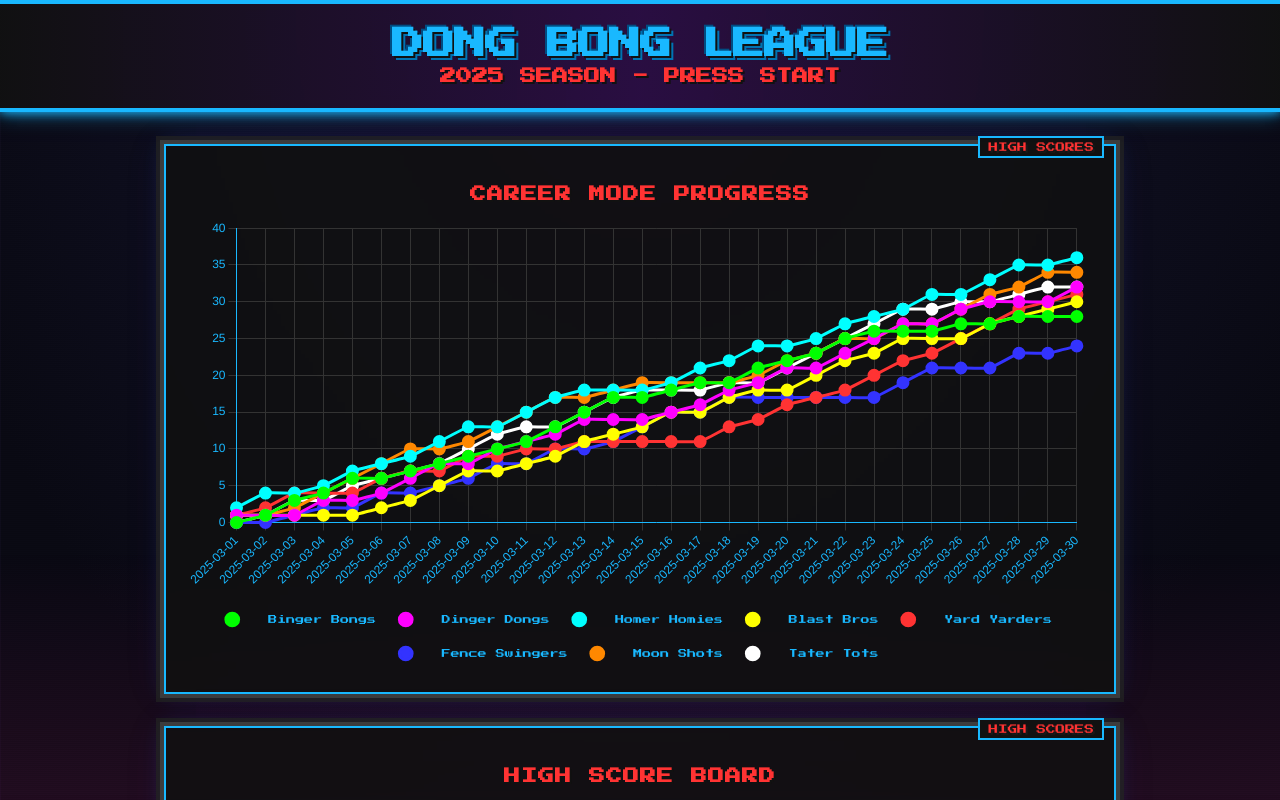
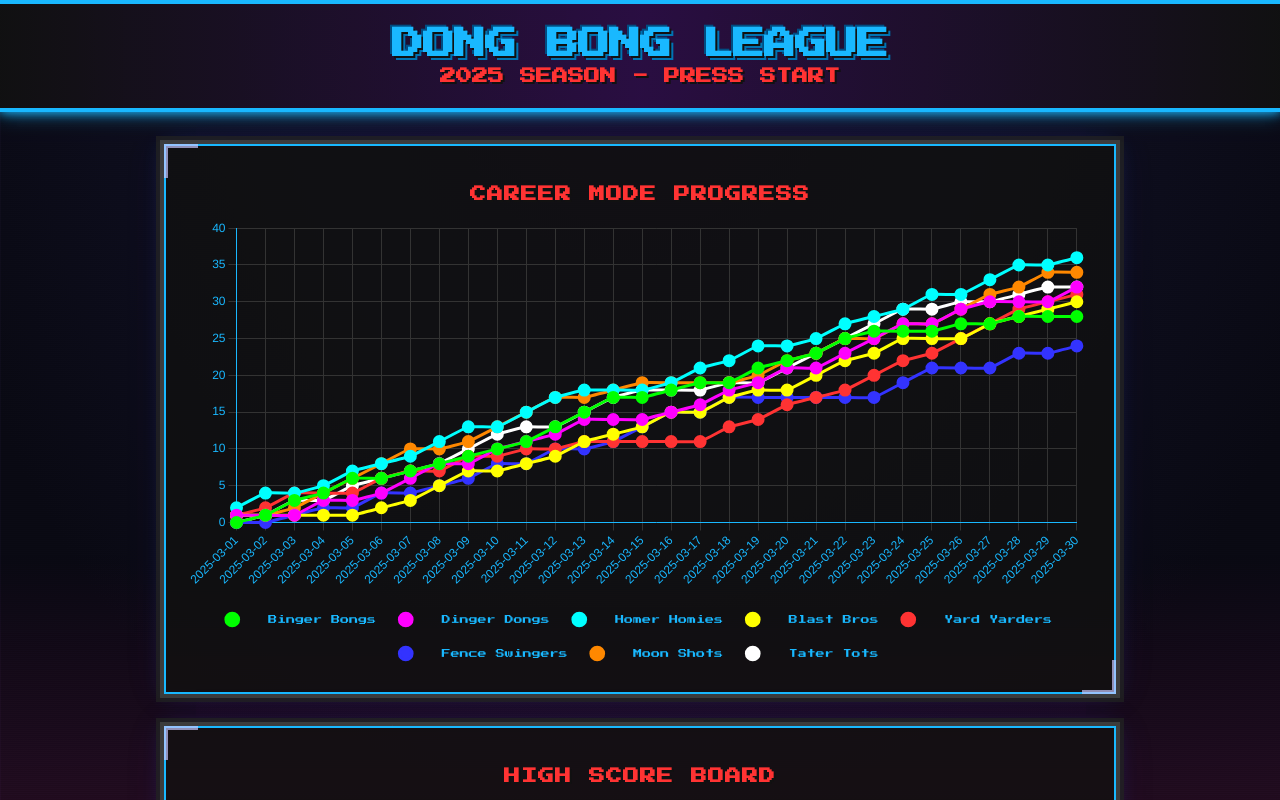
Before and after one commit to brianpgerson/dbl-server, a React (Create React App) app in the folder dong-bong-fe/: page / in a window 1280 px wide. Shown: the top 800 px of the page. Built offline with nearby package versions, Linux system fonts and the light colour scheme; no server answers.

Commit message:
Add CRT effects: scrolling scanlines, subtle flicker, chrome corners, and star field

```diff
--- a/dong-bong-fe/src/App.css
+++ b/dong-bong-fe/src/App.css
@@ -11,6 +11,22 @@ body {
   image-rendering: pixelated;
   color: #fff;
   position: relative;
+  animation: crtFlicker 8s infinite;
+}
+
+/* Subtle CRT flicker */
+@keyframes crtFlicker {
+  0% { opacity: 1; }
+  49% { opacity: 1; }
+  50% { opacity: 0.98; }
+  51% { opacity: 1; }
+  59% { opacity: 1; }
+  60% { opacity: 0.99; }
+  61% { opacity: 1; }
+  85% { opacity: 1; }
+  86% { opacity: 0.97; }
+  87% { opacity: 1; }
+  100% { opacity: 1; }
 }
 
 body::before {
@@ -27,8 +43,15 @@ body::before {
     transparent 1px,
     transparent 2px
   );
+  background-size: 100% 4px;
   pointer-events: none;
   z-index: 1;
+  animation: scanline 10s linear infinite;
+}
+
+@keyframes scanline {
+  from { background-position: 0 0; }
+  to { background-position: 0 100%; }
 }
 
 body::after {
@@ -41,6 +64,38 @@ body::after {
   background: linear-gradient(to top, rgba(255, 41, 151, 0.1) 0%, rgba(255, 0, 204, 0) 100%);
   pointer-events: none;
   z-index: 0;
+}
+
+/* Star field */
+@keyframes starTwinkle {
+  0% { opacity: 0.3; }
+  50% { opacity: 1; }
+  100% { opacity: 0.3; }
+}
+
+.App::before {
+  content: '';
+  position: fixed;
+  top: 0;
+  left: 0;
+  right: 0;
+  bottom: 0;
+  background-image:
+    radial-gradient(1px 1px at 40px 60px, #fff, rgba(0,0,0,0)),
+    radial-gradient(1px 1px at 20% 50%, rgba(100,200,255,0.9), rgba(0,0,0,0)),
+    radial-gradient(1.5px 1.5px at 30% 90%, rgba(255,255,255,0.9), rgba(0,0,0,0)),
+    radial-gradient(1.5px 1.5px at 60% 15%, rgba(255,200,255,0.9), rgba(0,0,0,0)),
+    radial-gradient(2px 2px at 90% 65%, rgba(255,255,255,0.8), rgba(0,0,0,0));
+  background-size: 200% 200%;
+  opacity: 0.15;
+  pointer-events: none;
+  z-index: 0;
+  animation: starTwinkle 15s ease infinite alternate, starMove 60s linear infinite;
+}
+
+@keyframes starMove {
+  from { background-position: 0% 0%; }
+  to { background-position: 100% 100%; }
 }
 
 .App {
@@ -102,25 +157,51 @@ body::after {
   z-index: 2;
 }
 
+/* Chrome arcade corners */
+.chart-container::before {
+  content: '';
+  position: absolute;
+  width: 30px;
+  height: 30px;
+  top: -2px;
+  left: -2px;
+  border-top: 4px solid rgba(200, 200, 255, 0.7);
+  border-left: 4px solid rgba(200, 200, 255, 0.7);
+  z-index: 3;
+}
+
+.chart-container::after {
+  content: '';
+  position: absolute;
+  width: 30px;
+  height: 30px;
+  bottom: -2px;
+  right: -2px;
+  border-bottom: 4px solid rgba(200, 200, 255, 0.7);
+  border-right: 4px solid rgba(200, 200, 255, 0.7);
+  z-index: 3;
+}
+
+/* Additional corner for the bottom left */
+.chart-container > div::before {
+  content: '';
+  position: absolute;
+  width: 30px;
+  height: 30px;
+  bottom: -2px;
+  left: -2px;
+  border-bottom: 4px solid rgba(200, 200, 255, 0.7);
+  border-left: 4px solid rgba(200, 200, 255, 0.7);
+  z-index: 3;
+}
+
+
 .chart-container h3 {
   color: #ff3333;
   text-transform: uppercase;
   font-size: 1rem;
   letter-spacing: 1px;
   text-shadow: 2px 2px 0px #111;
-}
-
-
-.chart-container::after {
-  content: 'HIGH SCORES';
-  position: absolute;
-  top: -10px;
-  right: 10px;
-  background: #111;
-  color: #ff3333;
-  font-size: 0.6rem;
-  padding: 4px 8px;
-  border: 2px solid #19b8ff;
 }
 
 .loading {
```
